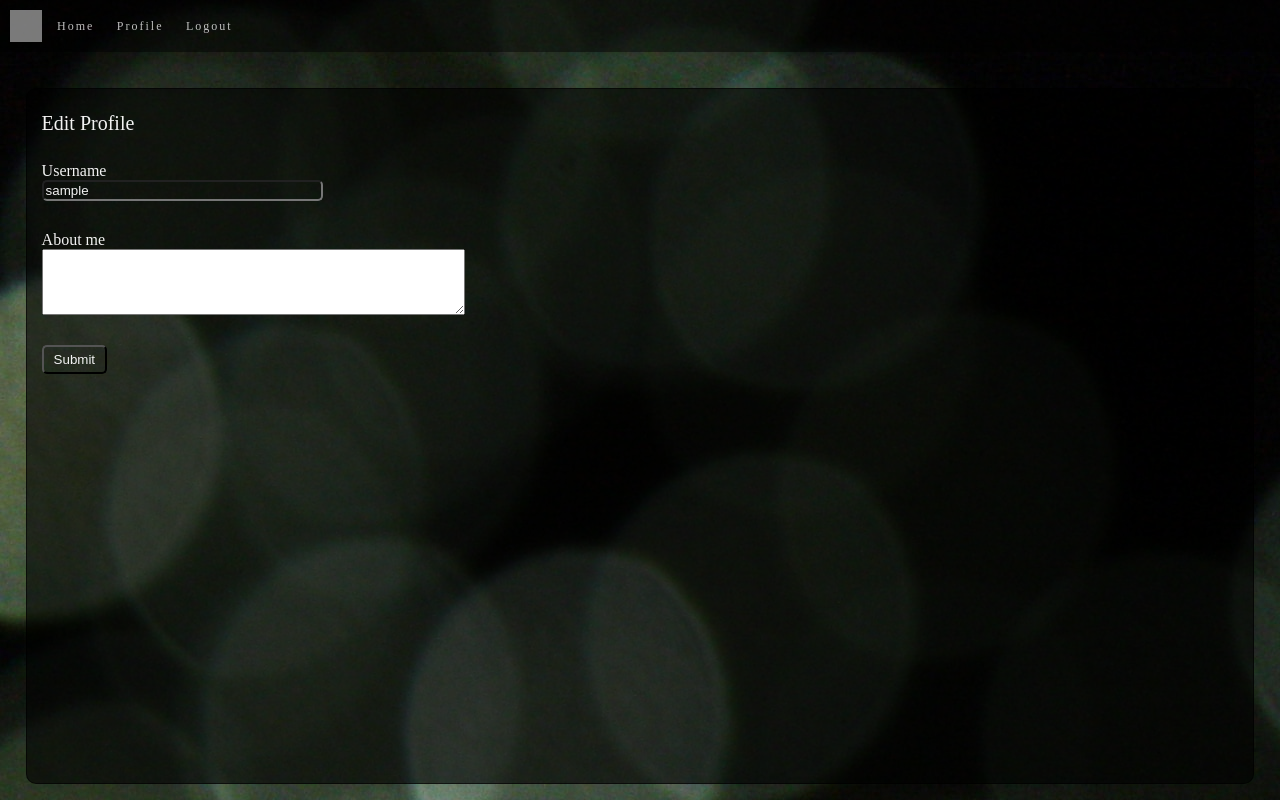
After one commit to debauchery1st/debauchery1st.github.io, a Flask app: page /edit_profile in a window 1280 px wide. The commit adds this page. Run offline with Flask 2, Linux system fonts and the light colour scheme; the visitor is signed in with stand-in values (Sample User, id 1); data comes from the database, SQL or seed files in the repository; both versions use the stored data as it was after the commit; grey boxes are pictures that could not be loaded.

Commit message:
edit user profile

```diff
--- a/app/forms.py
+++ b/app/forms.py
@@ -1,6 +1,6 @@
 from flask_wtf import FlaskForm
-from wtforms import StringField, PasswordField, BooleanField, SubmitField
-from wtforms.validators import DataRequired, Email, EqualTo, ValidationError
+from wtforms import StringField, TextAreaField, PasswordField, BooleanField, SubmitField
+from wtforms.validators import Length, DataRequired, Email, EqualTo, ValidationError
 from app.models import User
 
 
@@ -26,3 +26,8 @@ class RegistrationForm(FlaskForm):
         user = User.query.filter_by(email=email.data).first()
         if user is not None:
             raise ValidationError('Please use a different email address')
+
+class EditProfileForm(FlaskForm):
+        username = StringField('Username', validators=[DataRequired()])
+        about_me = TextAreaField('About me', validators=[Length(min=0, max=140)])
+        submit = SubmitField('Submit')
--- a/app/models.py
+++ b/app/models.py
@@ -11,6 +11,8 @@ class User(UserMixin, db.Model):
     email = db.Column(db.String(120), index=True, unique=True)
     password_hash = db.Column(db.String(128))
     posts = db.relationship('Post', backref='author', lazy='dynamic')
+    about_me = db.Column(db.String(140))
+    last_seen = db.Column(db.DateTime, default=datetime.utcnow)
 
     def __repr__(self):
         return '<User {}>'.format(self.username)
--- a/app/routes.py
+++ b/app/routes.py
@@ -1,9 +1,17 @@
+from datetime import datetime
 from flask import render_template, flash, redirect, url_for, request
 from werkzeug.urls import url_parse
 from flask_login import current_user, login_user, logout_user, login_required
 from app import app, db
-from app.forms import LoginForm, RegistrationForm
+from app.forms import LoginForm, RegistrationForm, EditProfileForm
 from app.models import User
+
+
+@app.before_request
+def before_request():
+    if current_user.is_authenticated:
+        current_user.last_seen = datetime.utcnow()
+        db.session.commit()
 
 
 @app.route("/")
@@ -57,3 +65,18 @@ def user(username):
         {'author': user, 'body': 'Test Post #2'}
     ]
     return render_template('user.html', user=user, posts=posts)
+
+@app.route('/edit_profile', methods=['GET', 'POST'])
+@login_required
+def edit_profile():
+    form = EditProfileForm()
+    if form.validate_on_submit():
+        current_user.username = form.username.data
+        current_user.about_me = form.about_me.data
+        db.session.commit()
+        flash('Your changes have been saved.')
+        return redirect(url_for('edit_profile'))
+    elif request.method == 'GET':
+        form.username.data = current_user.username
+        form.about_me.data = current_user.about_me
+    return render_template('edit_profile.html', title='Edit Profile', form=form)
--- a/app/static/css/index.css
+++ b/app/static/css/index.css
@@ -304,7 +304,12 @@ a {
 .profile-head {
   display: flex;
   align-items: center;
+  flex-wrap: wrap;
   padding-left: 1rem;
   color: #f2f2f2;
   background-color: rgba(0, 0, 0, 0);
 }
+.profile-neck {
+  display: flex;
+  flex-wrap: wrap;
+}
--- /dev/null
+++ b/app/templates/_post.html
@@ -0,0 +1,4 @@
+<section class="user-post">
+    <img src="{{ post.author.avatar() }}" width="32px">
+    <p class="user-posted">{{ post.author.username }} says: <b>{{ post.body }}</b>
+</section>
--- a/app/templates/base.html
+++ b/app/templates/base.html
@@ -10,9 +10,13 @@
         <title>#!/𝝺/welcome</title>
     {% endif %}
 </head>
-<body onload="run();">
+<body>
     <div class="header">
-        <img class="oc" src="{{ url_for('static', filename='images/octocat.png') }}" />
+        {% if current_user.is_anonymous %}
+            <img class="oc" src="{{ url_for('static', filename='images/octocat.png') }}" />
+        {% else %}
+            <img class="oc" src="{{ current_user.avatar() }}" />
+        {% endif %}
         <nav id="nav-bar">
             <a href="{{ url_for('index') }}">Home</a>
             {% if current_user.is_anonymous %}
@@ -37,6 +41,7 @@
         {% endwith %}
         {% block content %}{% endblock %}
     </div>
+
 </body>
 <script type="text/javascript" src="{{ url_for('static', filename='js/index.js') }}"></script>
 </html>
--- /dev/null
+++ b/app/templates/edit_profile.html
@@ -0,0 +1,23 @@
+{% extends "base.html" %}
+
+{% block content %}
+    <h1>Edit Profile</h1>
+    <form action="" method="post">
+        {{ form.hidden_tag() }}
+        <p>
+            {{ form.username.label }}<br>
+            {{ form.username(size=32) }}<br>
+            {% for error in form.username.errors %}
+            <span style="color: red;">[{{ error }}]</span>
+            {% endfor %}
+        </p>
+        <p>
+            {{ form.about_me.label }}<br>
+            {{ form.about_me(cols=50, rows=4) }}<br>
+            {% for error in form.about_me.errors %}
+            <span style="color: red;">[{{ error }}]</span>
+            {% endfor %}
+        </p>
+        <p>{{ form.submit() }}</p>
+    </form>
+{% endblock %}
--- a/less/homepage.less
+++ b/less/homepage.less
@@ -114,7 +114,14 @@ a {
 .user-post, .profile-head {
     display: flex;
     align-items: center;
+    flex-wrap: wrap;
     padding-left: 1rem;
     color: @white;
     background-color:@transparent;
 }
+
+.profile-neck {
+    display: flex;
+    flex-wrap: wrap;
+
+}
```
Also changed, not shown: app/templates/user.html (+10 -6 lines), migrations/versions/d065fe3cd3af_.py (added, +30 -0 lines), app.db, app/templates/index.html (indentation only).
